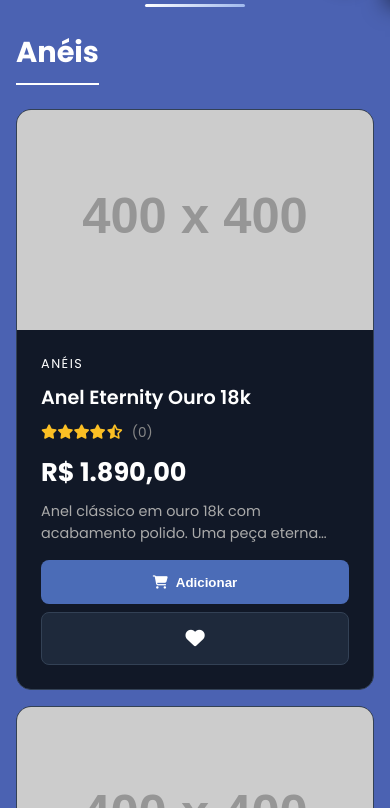
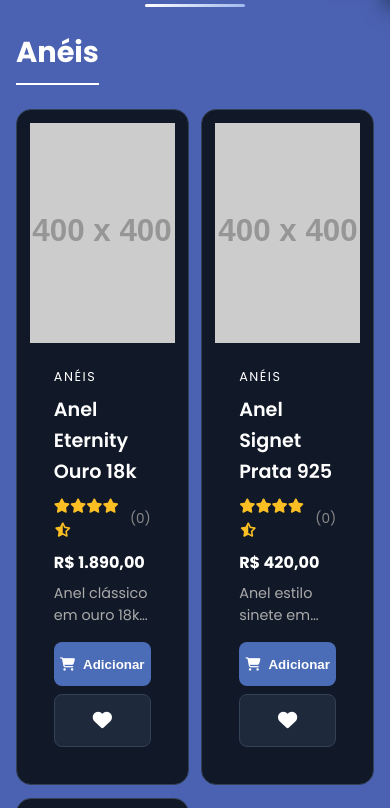
Before and after one commit to Bruno-Santo16/site, a plain HTML site: page loja/index.html in a window 390 px wide. Shown: the part 837-1645 px from the top of the page. Drawn offline with Linux system fonts and the light colour scheme; placeholder pictures from the web are drawn by us.

Commit message:
UI: Ajuste de produtos lado a lado no celular (2 colunas)

```diff
--- a/loja/css/styles.css
+++ b/loja/css/styles.css
@@ -2396,7 +2396,20 @@ body {
     }
 
     .products-grid {
-        grid-template-columns: 1fr;
+        grid-template-columns: repeat(2, 1fr);
+        gap: 0.8rem;
+    }
+
+    .product-card {
+        padding: 0.8rem;
+    }
+
+    .product-info h3 {
+        font-size: 0.9rem;
+    }
+
+    .product-price {
+        font-size: 1rem;
     }
 
     .product-actions {
```
